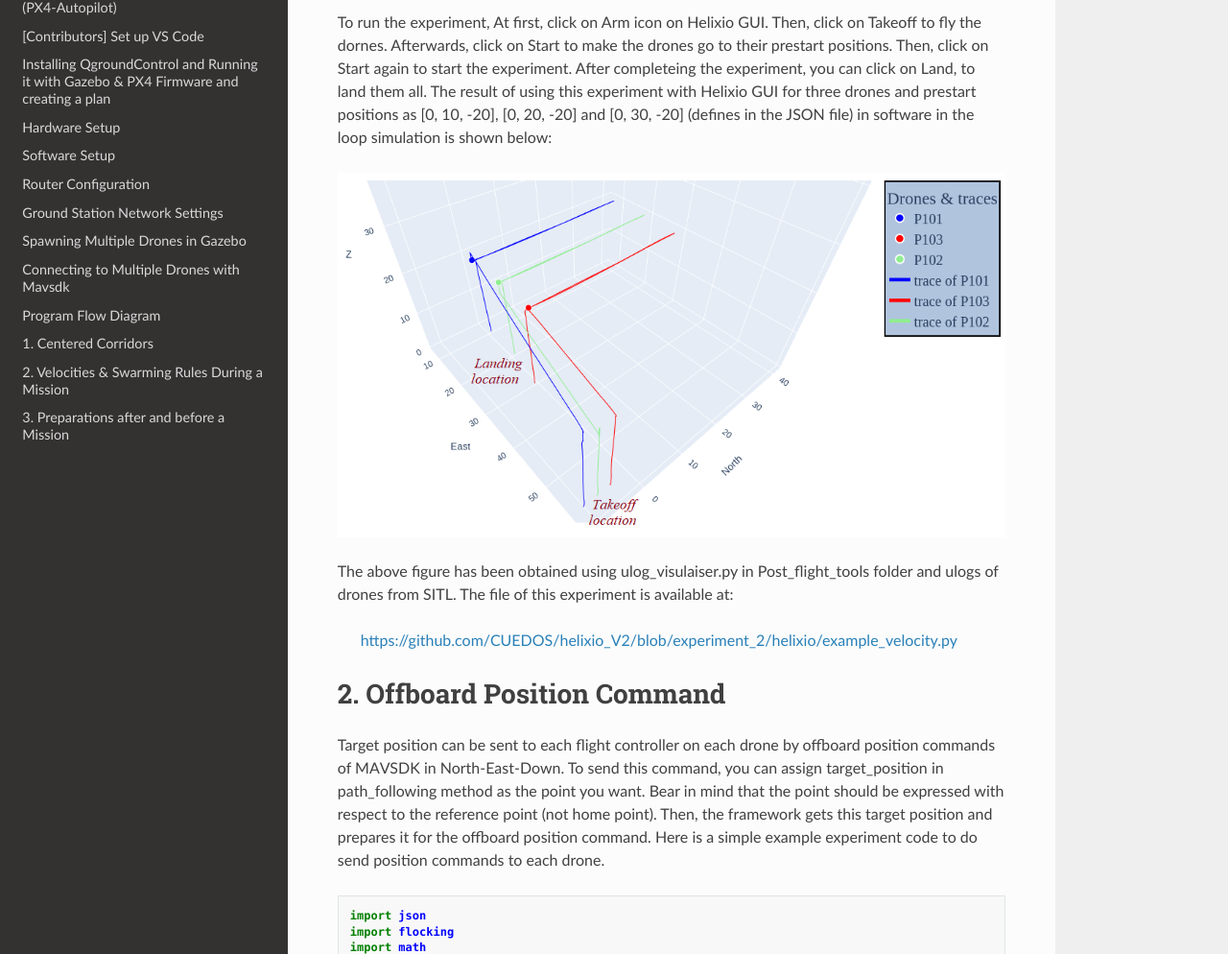
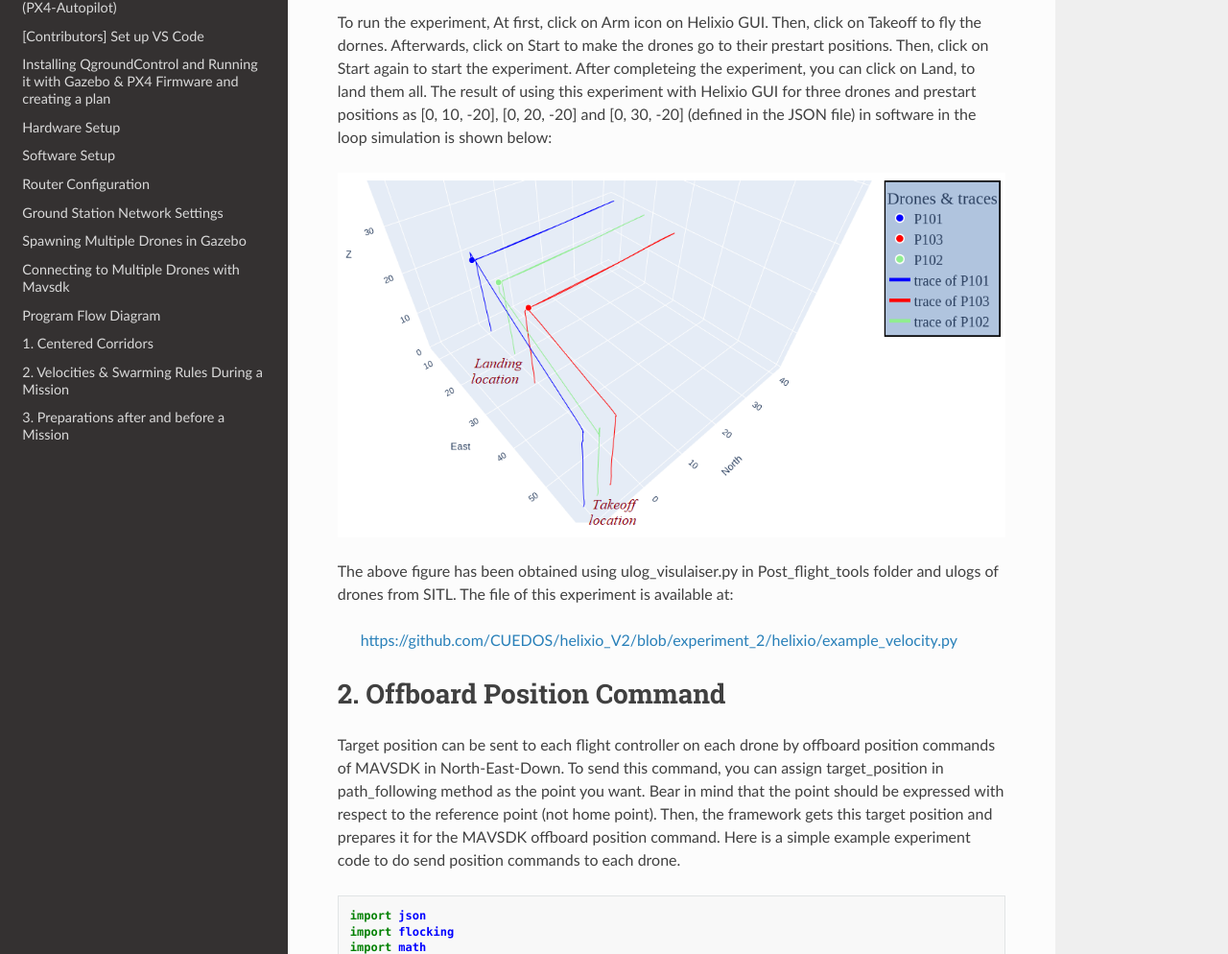
Before and after one commit to CUEDOS/helix_docs, a Sphinx documentation site: the page built from docs/source/simple_examples.rst, in a window 1280 px wide and 1400 px high, scrolled down 1322 px. Shown: the part 244-1238 px from the top of the window at 96% size. Built offline with Sphinx 7.4.7 and the Read the Docs theme 2.0.0, drawn with Linux system fonts in a browser that asks for light colours; some of the changed text lies outside the part shown.

Commit message:
Update simple_examples.rst

```diff
--- a/docs/source/simple_examples.rst
+++ b/docs/source/simple_examples.rst
@@ -2,7 +2,7 @@
 
 1. Offboard Velocity Command
 =====================
-Target velocity can be sent to each flight controller on each drone by the offboard velocity command of MAVSDK in North-East-Down coordination system.To send this command, you can assign target_velocity in path_following method as the velocity you want. Then, the framework gets this target velocity and prepares it for the offboard velocity command. Here is a simple example experiment code to do send velocity commands to each drone.
+Target velocity can be sent to each flight controller on each drone by the offboard velocity command of MAVSDK in North-East-Down coordination system.To send this command, you can assign target_velocity in path_following method as the velocity you want. Then, the framework gets this target velocity and prepares it for the MAVSDK offboard velocity command. Here is a simple example experiment code to do send velocity commands to each drone.
 ::
 
     import json
@@ -69,7 +69,7 @@
 In the constructor method, we get the reference and home geodetic position and call method load() to load data from the JSON file. In mehthod load(), we get prestart positoins and the time duration of the experiment. Methods get_pre_start_positions() and get_swarm_priorities() are to assign prestart positions and sort the drones in the swarm, respectively. method path_following() is the method running continuously during the experiment (after clicking on Start icon on Helixio GUI). You can write your rules to control the drone in this method.
 
 To run the experiment, At first, click on Arm icon on Helixio GUI. Then, click on Takeoff to fly the dornes. Afterwards, click on Start to make the drones go to their prestart positions. Then, click on Start again to start the experiment. After completeing the experiment, you can click on Land, to land them all.
-The result of using this experiment with Helixio GUI for three drones and prestart positions as [0, 10, -20], [0, 20, -20] and [0, 30, -20] (defines in the JSON file) in software in the loop simulation is shown below:
+The result of using this experiment with Helixio GUI for three drones and prestart positions as [0, 10, -20], [0, 20, -20] and [0, 30, -20] (defined in the JSON file) in software in the loop simulation is shown below:
 
 .. raw:: html
 
@@ -81,7 +81,7 @@
 
 2. Offboard Position Command
 =====================
-Target position can be sent to each flight controller on each drone by offboard position commands of MAVSDK in North-East-Down. To send this command, you can assign target_position in path_following method as the point you want. Bear in mind that the point should be expressed with respect to the reference point (not home point). Then, the framework gets this target position and prepares it for the offboard position command.  Here is a simple example experiment code to do send position commands to each drone.
+Target position can be sent to each flight controller on each drone by offboard position commands of MAVSDK in North-East-Down. To send this command, you can assign target_position in path_following method as the point you want. Bear in mind that the point should be expressed with respect to the reference point (not home point). Then, the framework gets this target position and prepares it for the MAVSDK offboard position command.  Here is a simple example experiment code to do send position commands to each drone.
 ::
 
     import json
@@ -143,7 +143,8 @@
             output_pos = flocking.check_position(target_position, swarm_telem[self.id], max_speed, 0, time_step, self.reference_point, self.home_position) # getting the target velocity in its right format
             return output_pos # sending the target velocity
 
-The result of using this experiment with Helixio GUI in SITL simulation is shown below:
+
+The result of using this experiment with Helixio GUI for three drones and prestart positions as [0, 10, -20], [0, 20, -20] and [0, 30, -20] (defined in the JSON file) in software in the loop simulation is shown below:
 
 .. raw:: html
 
```
